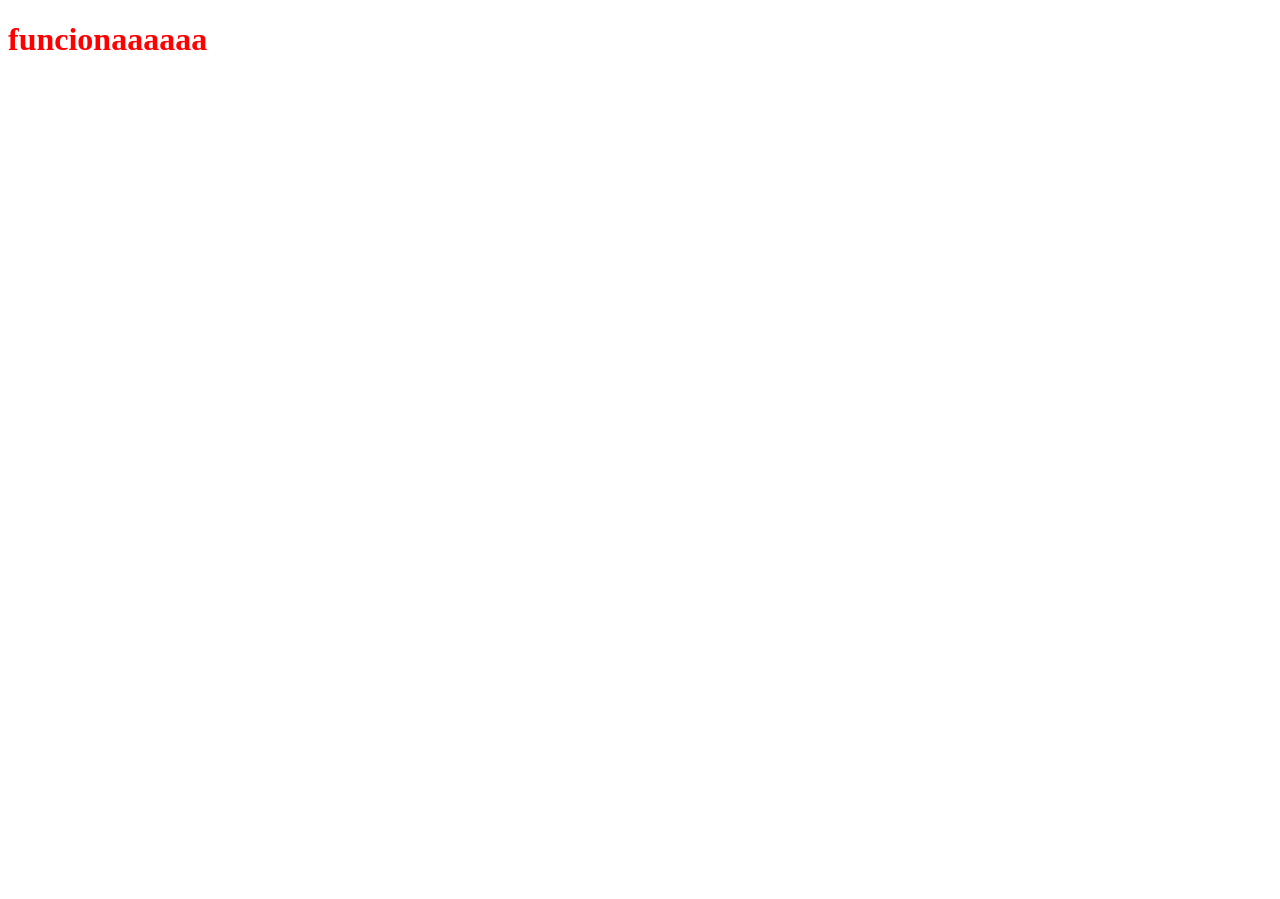
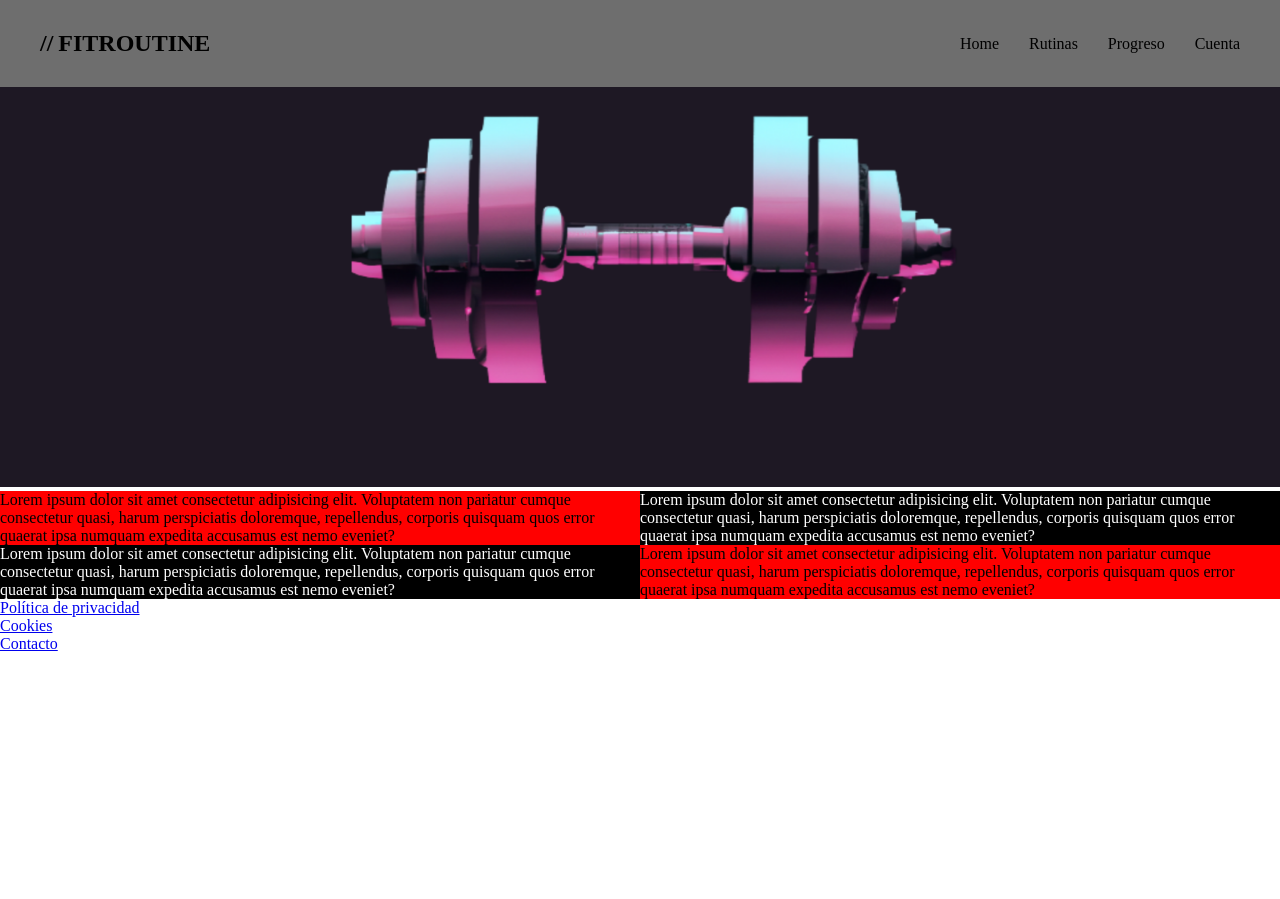
Before and after one commit to juanrabaro/proyecto-recuperacion, a website built with Parcel: page src/index.html in a window 1280 px wide. Before the commit the page ends 800 px from the top, so only its background shows below. Built offline with nearby package versions, Linux system fonts and the light colour scheme.

Commit message:
empezando

```diff
--- /dev/null
+++ b/src/assets/sass/base/_reset.scss
@@ -0,0 +1,5 @@
+* {
+    box-sizing: border-box;
+    padding: 0px;
+    margin: 0px;
+}
--- /dev/null
+++ b/src/assets/sass/components/_footer.scss
@@ -0,0 +1,4 @@
+footer {
+    width: 100%;
+    height: 300px;
+}
--- /dev/null
+++ b/src/assets/sass/components/_header.scss
@@ -0,0 +1,42 @@
+header {
+    width: 100%;
+    background-color: rgb(110, 110, 110);
+    padding-left: 40px;
+    padding-right: 40px;
+    padding-top: 30px;
+    padding-bottom: 30px;
+
+    .navegador {
+        @include flex(row, space-between, center);
+
+        .navegador__enlace-titulo {
+            text-decoration: none;
+            color: black;
+            width: 18%;
+
+            .enlace-titulo__titulo {
+                width: 100%;
+                display: flex;
+                gap: 5px;
+            }
+        }
+        .navegador__enlaces {
+            display: flex;
+            flex-wrap: wrap;
+            width: 280px;
+
+            ul {
+                list-style: none;
+                display: flex;
+                flex-direction: row;
+                justify-content: space-between;
+                width: 100%;
+
+                a {
+                    text-decoration: none;
+                    color: black;
+                }
+            }
+        }
+    }
+}
--- /dev/null
+++ b/src/assets/sass/main.scss
@@ -0,0 +1,8 @@
+@import "./base/_reset.scss";
+
+@import "./utilities/mixins.scss";
+
+@import "./components/_footer.scss";
+@import "./components/_header.scss";
+
+@import "./views/_home.scss";
--- /dev/null
+++ b/src/assets/sass/utilities/_mixins.scss
@@ -0,0 +1,6 @@
+@mixin flex($direct, $justify-content, $align-items) {
+    display: flex;
+    flex-direction: $direct;
+    justify-content: $justify-content;
+    align-items: $align-items;
+}
--- /dev/null
+++ b/src/assets/sass/views/_home.scss
@@ -0,0 +1,35 @@
+main {
+    width: 100%;
+}
+
+.imagen-principal {
+    img {
+        width: 100%;
+        height: 400px;
+    }
+}
+
+.recuadro1 {
+    display: flex;
+    margin-top: 0px;
+
+    .recuadro1__texto-derecha {
+        background-color: red;
+    }
+    .recuadro1__texto-izquierda {
+        background-color: black;
+        color: white;
+    }
+}
+
+.recuadro2 {
+    display: flex;
+
+    .recuadro2__texto-derecha {
+        background-color: black;
+        color: white;
+    }
+    .recuadro2__texto-izquierda {
+        background-color: red;
+    }
+}
--- a/src/index.html
+++ b/src/index.html
@@ -2,9 +2,56 @@
 <html>
 <head>
     <title>Proyecto</title>
-    <link rel="stylesheet" href="./styles/main.scss">
+    <link rel="stylesheet" href="./assets/sass/main.scss">
 </head>
 <body>
-    <h1>funcionaaaaaa</h1>
+    <header>
+        <section class="navegador">
+            <a class="navegador__enlace-titulo" href="#">
+                <div class="enlace-titulo__titulo">
+                    <h1 class="titulo__barras">//</h1>
+                    <h1 class="titulo__titulo">FITROUTINE</h1>
+                </div>
+            </a>
+            <nav class="navegador__enlaces">
+                <ul>
+                    <li><a href="#">Home</a></li>
+                    <li><a href="#">Rutinas</a></li>
+                    <li><a href="#">Progreso</a></li>
+                    <li><a href="#">Cuenta</a></li>
+                </ul>
+            </nav>
+        </section>
+    </header>
+    <main>
+        <section class="imagen-principal">
+            <img src="./assets/img/imagenMancuerna.png" />
+        </section>
+        <section class="recuadro1">
+            <div class="recuadro1__texto-derecha">
+                Lorem ipsum dolor sit amet consectetur adipisicing elit. Voluptatem non pariatur cumque consectetur quasi, harum perspiciatis doloremque, repellendus, corporis quisquam quos error quaerat ipsa numquam expedita accusamus est nemo eveniet?
+            </div>
+            <div class="recuadro1__texto-izquierda">
+                Lorem ipsum dolor sit amet consectetur adipisicing elit. Voluptatem non pariatur cumque consectetur quasi, harum perspiciatis doloremque, repellendus, corporis quisquam quos error quaerat ipsa numquam expedita accusamus est nemo eveniet?
+            </div>
+        </section>
+        <section class="recuadro2">
+            <div class="recuadro2__texto-derecha">
+                Lorem ipsum dolor sit amet consectetur adipisicing elit. Voluptatem non pariatur cumque consectetur quasi, harum perspiciatis doloremque, repellendus, corporis quisquam quos error quaerat ipsa numquam expedita accusamus est nemo eveniet?
+            </div>
+            <div class="recuadro2__texto-izquierda">
+                Lorem ipsum dolor sit amet consectetur adipisicing elit. Voluptatem non pariatur cumque consectetur quasi, harum perspiciatis doloremque, repellendus, corporis quisquam quos error quaerat ipsa numquam expedita accusamus est nemo eveniet?
+            </div>
+        </section>
+    </main>
+    <footer>
+        <section class="footer">
+            <ul class="footer__ul">
+                <li><a href="#">Política de privacidad</a></li>
+                <li><a href="#">Cookies</a></li>
+                <li><a href="#">Contacto</a></li>
+            </ul>
+        </section>
+    </footer>
 </body>
 </html>
--- a/src/styles/main.scss
+++ /dev/null
@@ -1,3 +0,0 @@
-h1 {
-    color: red;
-}
```
Also changed, not shown: dist/assets/img/imagenMancuerna.png (added), dist/imagenMancuerna.1c6180c4.png (added), dist/index.html, src/assets/img/imagenMancuerna.png (added), src/assets/js/index.js (added), 4 other files.
